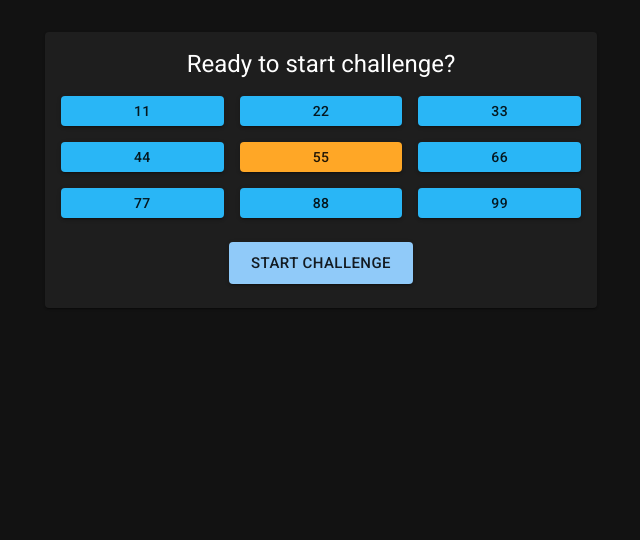
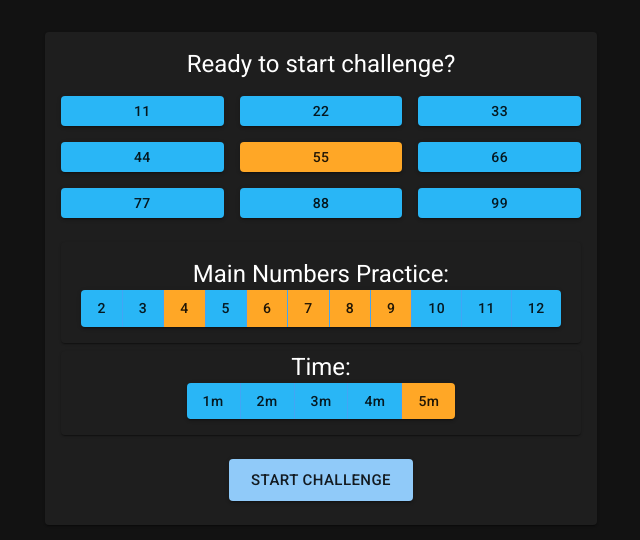
Before and after one commit to Valerii1993/math-99-challenge-club, a React (Vite) app: page / in a window 1280 px wide. Shown: the top 540 px of the page, without its empty margins (319-959 px from the left). Built offline with nearby package versions, Linux system fonts and the light colour scheme.

Commit message:
Numbers to practice pick and time configuration

```diff
--- a/src/App.tsx
+++ b/src/App.tsx
@@ -16,6 +16,7 @@ export type TResult = {
   totalAnswered: number;
   totalCorrect: number;
   totalMistakes: number;
+  timeLeftS: number;
 };
 
 export const getDefaultResult = (): TResult => ({
@@ -23,12 +24,15 @@ export const getDefaultResult = (): TResult => ({
   totalAnswered: 0,
   totalCorrect: 0,
   totalMistakes: 0,
+  timeLeftS: 0,
 });
 
 function App() {
   const [stage, setStage] = useState(Stage.START);
   const [result, setResult] = useState<TResult>(getDefaultResult());
   const [clubType, setClubType] = useState(55);
+  const [mainNums, setMainNums] = useState<number[]>([4, 6, 7, 8, 9]);
+  const [durationS, setDurationS] = useState(5 * 60);
 
   return (
     <Container maxWidth="sm">
@@ -37,6 +41,10 @@ function App() {
           setStage={setStage}
           clubType={clubType}
           setClubType={setClubType}
+          mainNums={mainNums}
+          setMainNums={setMainNums}
+          durationS={durationS}
+          setDurationS={setDurationS}
         />
       )}
       {stage === Stage.PROCESS && (
@@ -44,6 +52,10 @@ function App() {
           setStage={setStage}
           setResult={setResult}
           clubType={clubType}
+          mainNums={mainNums}
+          setMainNums={setMainNums}
+          durationS={durationS}
+          setDurationS={setDurationS}
         />
       )}
       {stage === Stage.RESULT && (
@@ -52,6 +64,10 @@ function App() {
           setStage={setStage}
           setResult={setResult}
           result={result}
+          mainNums={mainNums}
+          setMainNums={setMainNums}
+          durationS={durationS}
+          setDurationS={setDurationS}
         />
       )}
     </Container>
--- a/src/components/StageResult.tsx
+++ b/src/components/StageResult.tsx
@@ -11,6 +11,7 @@ import Typography from "@mui/material/Typography";
 import * as React from "react";
 import Button from "@mui/material/Button";
 import { Stage } from "../helpers/Stage.ts";
+import Alert from "@mui/material/Alert";
 
 type TProps = TStageProps & {
   result: TResult;
@@ -32,6 +33,13 @@ const StageResult = ({ setStage, result, setResult, clubType }: TProps) => {
           Start Again
         </Button>
       </div>
+
+      <Alert
+        variant="filled"
+        severity={result.timeLeftS > 0 ? "success" : "warning"}
+      >
+        Time Left: {Math.floor(result.timeLeftS / 60)}m {result.timeLeftS % 60}s
+      </Alert>
 
       <Table>
         <TableHead>
--- a/src/components/StageStart.tsx
+++ b/src/components/StageStart.tsx
@@ -5,10 +5,15 @@ import Card from "@mui/material/Card";
 import Grid from "@mui/material/Grid";
 import * as React from "react";
 import { Stage } from "../helpers/Stage.ts";
+import { ButtonGroup } from "@mui/material";
 
 export type TStageProps = {
   setStage: (level: number) => void;
   clubType: number;
+  mainNums: number[];
+  setMainNums: (nums: number[]) => void;
+  durationS: number;
+  setDurationS: (durationS: number) => void;
 };
 
 type TProps = TStageProps & {
@@ -18,8 +23,27 @@ type TProps = TStageProps & {
 const getClubTypeColor = (currentType: number, buttonType: number) =>
   currentType === buttonType ? "warning" : "info";
 
-const StageStart = ({ setStage, clubType, setClubType }: TProps) => {
-  const onStartClick = () => setStage(Stage.PROCESS);
+const StageStart = ({
+  setStage,
+  clubType,
+  setClubType,
+  mainNums,
+  setMainNums,
+  durationS,
+  setDurationS,
+}: TProps) => {
+  const onStartClick = () => {
+    if (mainNums.length < clubType / 11) {
+      alert(
+        `Please select at least ${
+          clubType / 11
+        } main numbers for the selected club type of ${clubType}.`
+      );
+      return;
+    }
+
+    setStage(Stage.PROCESS);
+  };
 
   const clubTypesJsx: React.JSX.Element[] = [];
   for (let i = 1; i <= 9; i++) {
@@ -34,6 +58,37 @@ const StageStart = ({ setStage, clubType, setClubType }: TProps) => {
           {i * 11}
         </Button>
       </Grid>
+    );
+  }
+
+  const practiceNumbersJsx: React.JSX.Element[] = [];
+  for (let i = 2; i <= 12; i++) {
+    practiceNumbersJsx.push(
+      <Button
+        color={mainNums.includes(i) ? "warning" : "info"}
+        onClick={() => {
+          if (mainNums.includes(i)) {
+            setMainNums(mainNums.filter((num) => num !== i));
+          } else {
+            setMainNums([...mainNums, i]);
+          }
+        }}
+      >
+        {i}
+      </Button>
+    );
+  }
+
+  const timeDurationJsx: React.JSX.Element[] = [];
+  for (let i = 1; i <= 5; i++) {
+    timeDurationJsx.push(
+      <Button
+        color={durationS === i * 60 ? "warning" : "info"}
+        onClick={() => setDurationS(i * 60)}
+        sx={{ textTransform: "none" }}
+      >
+        {i}m
+      </Button>
     );
   }
 
@@ -56,6 +111,24 @@ const StageStart = ({ setStage, clubType, setClubType }: TProps) => {
               {clubTypesJsx}
             </Grid>
 
+            <Card sx={{ mt: 3, p: 2 }}>
+              <Typography variant="h5" component="div">
+                Main Numbers Practice:
+              </Typography>
+
+              <ButtonGroup variant="contained">
+                {practiceNumbersJsx}
+              </ButtonGroup>
+            </Card>
+
+            <Card sx={{ mt: 1, pb: 2 }}>
+              <Typography variant="h5" component="div">
+                Time:
+              </Typography>
+
+              <ButtonGroup variant="contained">{timeDurationJsx}</ButtonGroup>
+            </Card>
+
             <Button
               sx={{ mt: 3 }}
               variant="contained"
--- a/src/components/StageTest.tsx
+++ b/src/components/StageTest.tsx
@@ -11,25 +11,22 @@ import Check from "@mui/icons-material/Check";
 import { type TResult } from "../App.tsx";
 import { Stage } from "../helpers/Stage.ts";
 
-const DURATION_SECONDS = 5 * 60;
-
-const MAIN_NUMS = [4, 6, 7, 8, 9];
 const SECOND_NUMS = [2, 3, 4, 5, 6, 7, 8, 9, 10, 11, 12];
 
 type PossibleCombination = [number, number];
 
-const getCalculatedPossibleCombinations = () => {
+const getCalculatedPossibleCombinations = (mainNums: number[]) => {
   const possibleCombinations: PossibleCombination[] = [];
 
-  for (let i = 0; i < MAIN_NUMS.length; i++) {
+  for (let i = 0; i < mainNums.length; i++) {
     for (let j = 0; j < SECOND_NUMS.length; j++) {
-      const mainNum = MAIN_NUMS[i];
+      const mainNum = mainNums[i];
       const secondNum = SECOND_NUMS[j];
 
       possibleCombinations.push([mainNum, secondNum]);
 
-      if (!MAIN_NUMS.includes(secondNum)) {
-        possibleCombinations.push([SECOND_NUMS[j], MAIN_NUMS[i]]);
+      if (!mainNums.includes(secondNum)) {
+        possibleCombinations.push([SECOND_NUMS[j], mainNums[i]]);
       }
     }
   }
@@ -45,18 +42,24 @@ type TProps = TStageProps & {
   setResult: React.Dispatch<React.SetStateAction<TResult>>;
 };
 
-const StageTest = ({ setStage, setResult, clubType }: TProps) => {
+const StageTest = ({
+  setStage,
+  setResult,
+  clubType,
+  mainNums,
+  durationS,
+}: TProps) => {
   const [startTime] = useState(Date.now());
-  const [timeLeft, setTimeLeft] = useState(DURATION_SECONDS); // in seconds
+  const [timeLeft, setTimeLeft] = useState(durationS); // in seconds
   const [possibleCombinations, setPossibleCombinations] = useState(
-    getCalculatedPossibleCombinations()
+    getCalculatedPossibleCombinations(mainNums)
   );
   const [combinationIndex, setCombinationIndex] = useState(
     getRandomCombinationIndex(possibleCombinations)
   );
   const [answerStr, setAnswerStr] = useState("");
   const [currentQuestionNumber, setCurrentQuestionNumber] = useState(1);
-  const durationMs = DURATION_SECONDS * 1000; // 5 minutes in milliseconds
+  const durationMs = durationS * 1000; // 5 minutes in milliseconds
   const minsLeft = Math.floor(timeLeft / 60);
   const secsLeft = timeLeft % 60;
   const isSubmitDisabled = answerStr.length === 0;
@@ -67,10 +70,15 @@ const StageTest = ({ setStage, setResult, clubType }: TProps) => {
 
       // If time is still left, update the time left
       if (elapsedMs < durationMs) {
-        setTimeLeft(DURATION_SECONDS - Math.floor(elapsedMs / 1000));
+        setTimeLeft(durationS - Math.floor(elapsedMs / 1000));
       } else {
         // Time's up
         clearInterval(interval);
+        setResult((prevResult) => {
+          prevResult.timeLeftS = 0;
+
+          return prevResult;
+        });
         setStage(Stage.RESULT);
       }
     }, 1000);
@@ -109,6 +117,7 @@ const StageTest = ({ setStage, setResult, clubType }: TProps) => {
         totalAnswered: prevResult.totalAnswered + 1,
         totalCorrect: prevResult.totalCorrect + (isCorrect ? 1 : 0),
         totalMistakes: prevResult.totalMistakes + (!isCorrect ? 1 : 0),
+        timeLeftS: timeLeft,
       };
     });
     setAnswerStr("");
```
